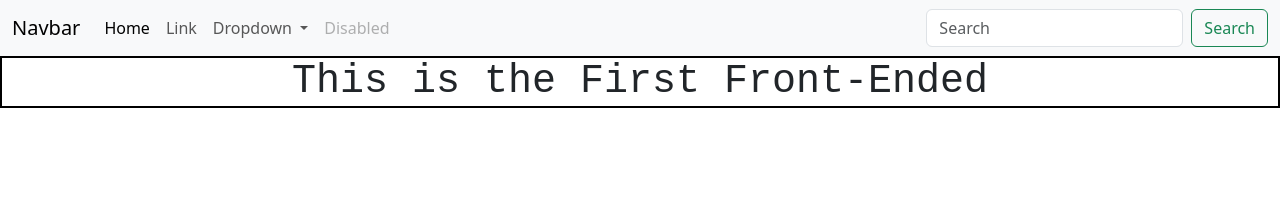
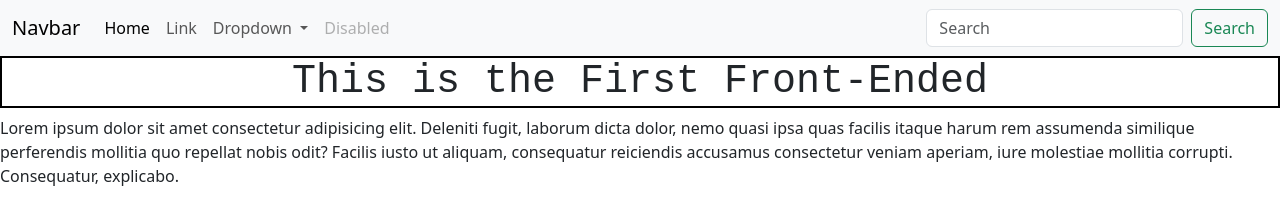
Before and after one commit to Trailique/wadia, a plain HTML site: page index.html in a window 1280 px wide. Drawn offline with nearby package versions, Linux system fonts and the light colour scheme.

Commit message:
Paragraph

```diff
--- a/index.html
+++ b/index.html
@@ -6,10 +6,6 @@
     <title>First-Front End</title>
     <link href="https://cdn.jsdelivr.net/npm/bootstrap@5.3.2/dist/css/bootstrap.min.css" rel="stylesheet" integrity="sha384-T3c6CoIi6uLrA9TneNEoa7RxnatzjcDSCmG1MXxSR1GAsXEV/Dwwykc2MPK8M2HN" crossorigin="anonymous">
     <style>
-        *{
-            margin: 0%;
-            padding: 0%;
-        }
         .div{
             box-sizing: border-box;
         }
@@ -55,6 +51,9 @@
     <div>
         <h1 style="font-family: 'Courier New', Courier, monospace;text-align: center;border: 2px solid black;">This is the First Front-Ended</h1>
     </div>
+    <div>
+        Lorem ipsum dolor sit amet consectetur adipisicing elit. Deleniti fugit, laborum dicta dolor, nemo quasi ipsa quas facilis itaque harum rem assumenda similique perferendis mollitia quo repellat nobis odit? Facilis iusto ut aliquam, consequatur reiciendis accusamus consectetur veniam aperiam, iure molestiae mollitia corrupti. Consequatur, explicabo.
+    </div>
     <script src="https://cdn.jsdelivr.net/npm/bootstrap@5.3.2/dist/js/bootstrap.bundle.min.js" integrity="sha384-C6RzsynM9kWDrMNeT87bh95OGNyZPhcTNXj1NW7RuBCsyN/o0jlpcV8Qyq46cDfL" crossorigin="anonymous"></script>
 </body>
 </html>
```
